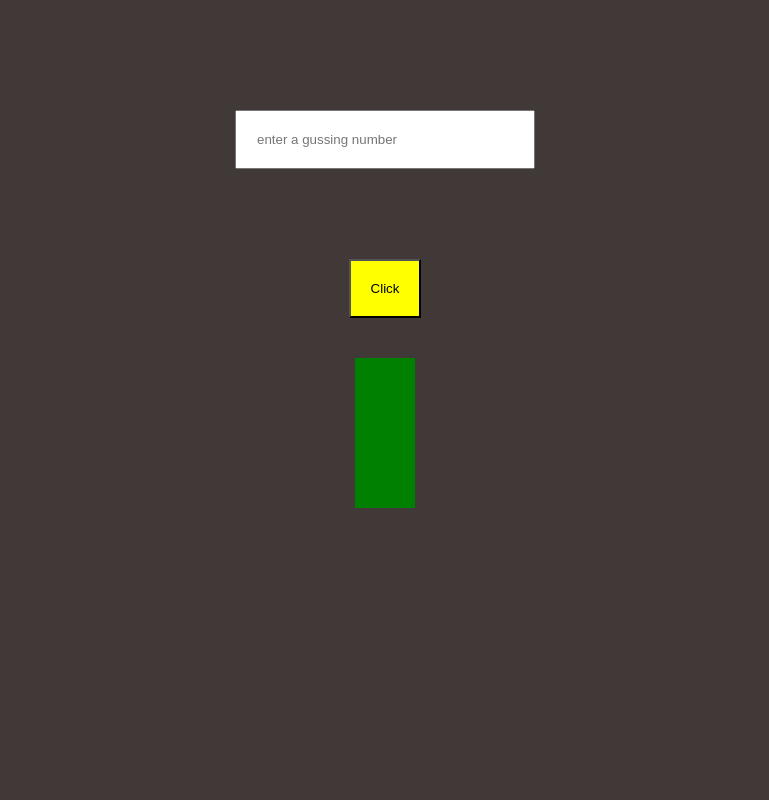
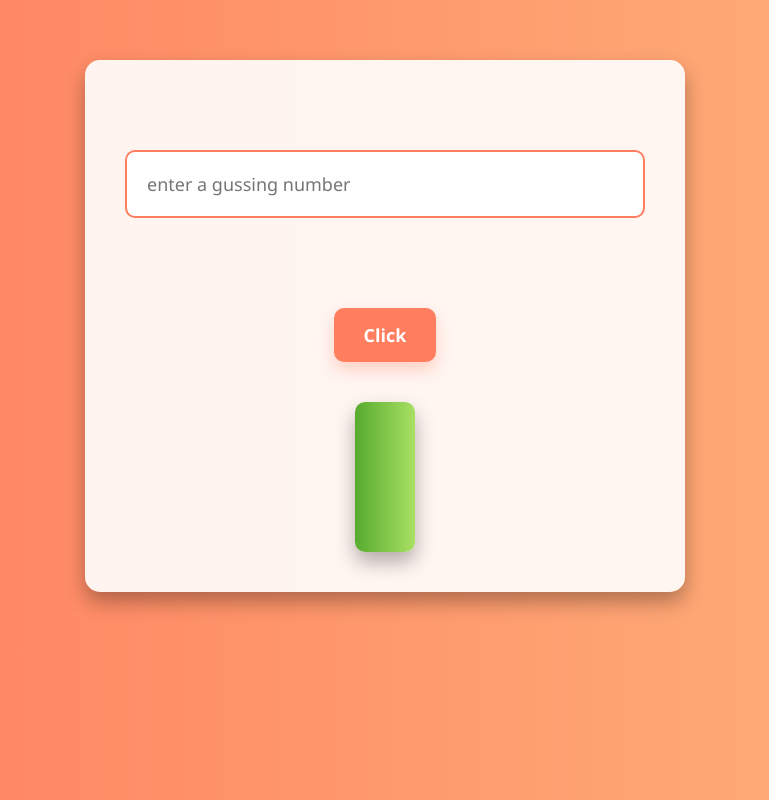
Before and after one commit to Mohamedibrahimfe/gussingGame, a plain HTML site: page index.html in a window 1280 px wide. Shown: the whole page, without its empty margins (255-1024 px from the left). Drawn offline with Linux system fonts and the light colour scheme.

Commit message:
changing the style

```diff
--- a/css/style.css
+++ b/css/style.css
@@ -1,40 +1,79 @@
-*{
+* {
     box-sizing: border-box;
     margin: 0;
     padding: 0;
     list-style: none;
+    font-family: 'Segoe UI', Tahoma, Geneva, Verdana, sans-serif;
 }
-html{
-    background-color: #413838;
+
+html {
+    background: linear-gradient(to right, #FF7E5F, #FEB47B);
+    color: #333;
 }
-.container{
 
-    margin: 60px;
+.container {
+    margin: 60px auto;
     display: flex;
     flex-direction: column;
     gap: 40px;
     justify-content: center;
     align-items: center;
+    max-width: 600px;
+    padding: 40px;
+    background-color: rgba(255, 255, 255, 0.9);
+    border-radius: 15px;
+    box-shadow: 0 10px 20px rgba(0, 0, 0, 0.3);
 }
-#submit{
-    padding: 20px;
-    background-color: yellow;
-    transition:1s ease-in-out; ;
+
+#input {
+    width: 100%;
+    padding: 15px;
+    border: 2px solid #FF7E5F;
+    border-radius: 10px;
+    font-size: 18px;
+    transition: border-color 0.3s;
 }
-#submit:hover{
-    background-color: rgb(81, 173, 5);
+
+#input:focus {
+    border-color: #FEB47B;
+    outline: none;
+    box-shadow: 0 0 5px rgba(255, 126, 95, 0.5);
 }
-.output{
-    padding: 20px;
-    background-color: green;
-    color: white;
-    font-size: 60px;
+
+#submit {
+    padding: 15px 30px;
+    background-color: #FF7E5F;
+    color: #fff;
+    border: none;
+    border-radius: 10px;
+    font-size: 18px;
+    font-weight: bold;
+    cursor: pointer;
+    transition: background-color 0.3s ease-in-out, transform 0.3s ease-in-out;
+    box-shadow: 0 8px 15px rgba(255, 126, 95, 0.3);
+}
+
+#submit:hover {
+    background-color: #FEB47B;
+    transform: scale(1.1);
+}
+
+.output {
+    padding: 30px;
+    background-color: #4CAF50;
+    background: linear-gradient(to right, #56ab2f, #a8e063);
+    color: #fff;
+    font-size: 28px;
+    font-weight: bold;
     height: 150px;
     text-align: center;
+    display: flex;
+    justify-content: center;
+    align-items: center;
+    border-radius: 10px;
+    box-shadow: 0 10px 20px rgba(0, 0, 0, 0.3);
 }
-#input{
-    width: 300px;
+
+.output p {
+    margin: 0;
 }
-.output{
-padding: 30px;
-}
```
